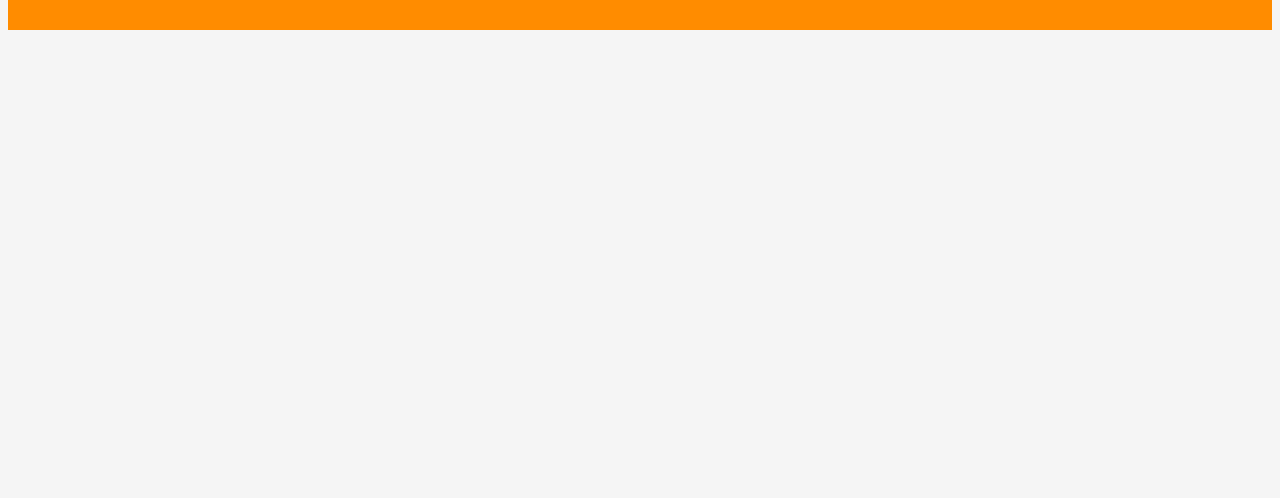
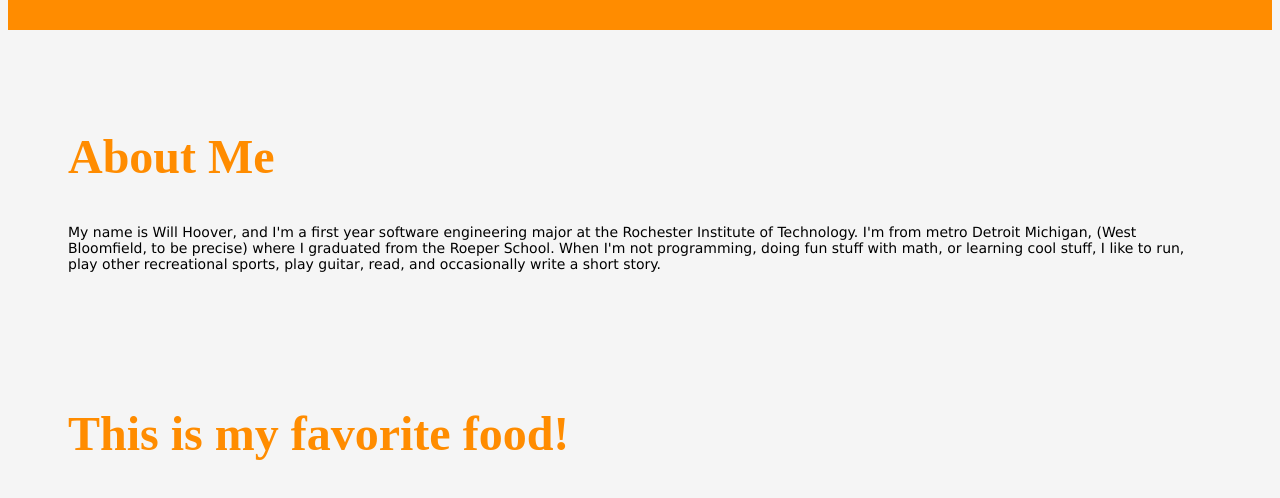
Before and after one commit to LordGuacaba/will-github-intro, a plain HTML site: page index.html in a window 1280 px wide. Shown: the part 700-1198 px from the top of the page. Before the commit the page ends 800 px from the top, so only its background shows below. Drawn offline with Linux system fonts and the light colour scheme.

Commit message:
updates! Including about me paragraph and heading for what will be my favorite food

```diff
--- a/hooverstyle.css
+++ b/hooverstyle.css
@@ -1,5 +1,6 @@
 html {
     background-color: whitesmoke;
+    margin: 0;
 }
 
 header {
@@ -11,3 +12,25 @@ header {
     font-family: "Calisto";
     font-size: 48px;
 }
+
+h2 {
+    color: darkorange;
+    font-family: "Calisto";
+    font-size: 48px;
+}
+
+p {
+    color: black;
+    font-family: Verdana;
+    font-size: 14px;
+}
+
+.text {
+    margin: 40px;
+    padding: 20px;
+}
+
+.img {
+    margin: 40px;
+    padding: 20px;
+}
--- a/index.html
+++ b/index.html
@@ -10,5 +10,18 @@
             <h1>Welcome to Will Hoover's SWEN-101 Page</h1>
             <img src="https://ritathletics.com/images/logos/site/site.png">
         </header>
+        <div class="text" id="aboutme">
+            <h2>About Me</h2>
+            <p>My name is Will Hoover, and I'm a first year software engineering major
+                at the Rochester Institute of Technology. I'm from metro Detroit Michigan,
+                (West Bloomfield, to be precise) where I graduated from the Roeper School.
+                When I'm not programming, doing fun stuff with math, or learning cool stuff,
+                I like to run, play other recreational sports, play guitar, read, and occasionally
+                write a short story.
+            </p>
+        </div>
+        <div class="img" id="food">
+            <h2>This is my favorite food!</h2>
+        </div>
     </body>
 </html>
```
